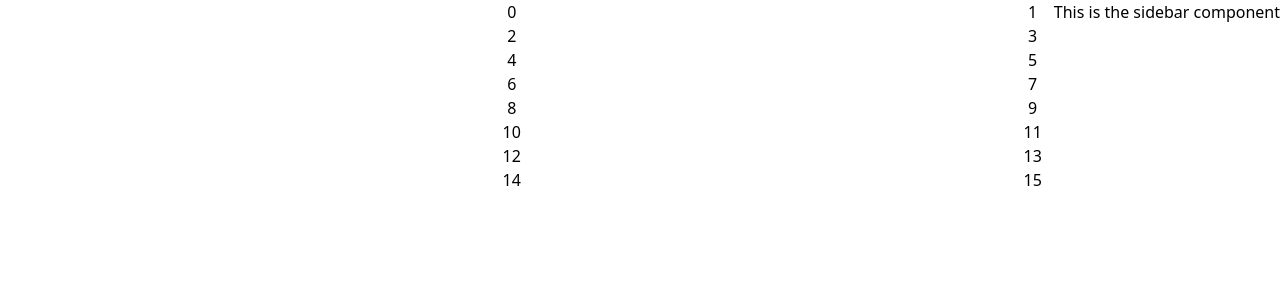
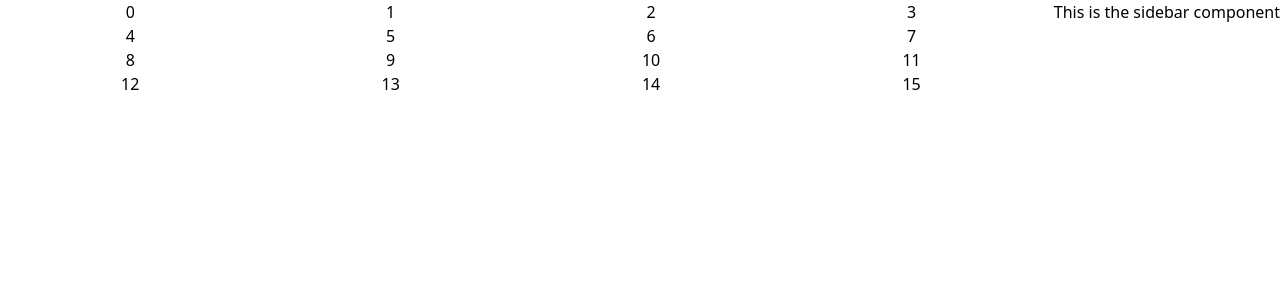
Before and after one commit to Jan-Slota-Foundation/frontend_dev, a Vue app: page /userinput in a window 1280 px wide. Shown: the top 300 px of the page. Built offline with nearby package versions, Linux system fonts and the light colour scheme.

Commit message:
fix of buttons

```diff
--- a/src/layouts/default/View.vue
+++ b/src/layouts/default/View.vue
@@ -2,14 +2,14 @@
 import Sidebar from '@/components/Sidebar.vue'
 </script>
 <template>
-  <main class="grid gap-3">
+  <main class="grid gap-3 app-grid">
     <router-view />
     <Sidebar></Sidebar>
   </main>
 </template>
 
 <style>
-.grid {
+.app-grid {
   grid-template-columns: 1fr auto;
 }
 </style>
```
